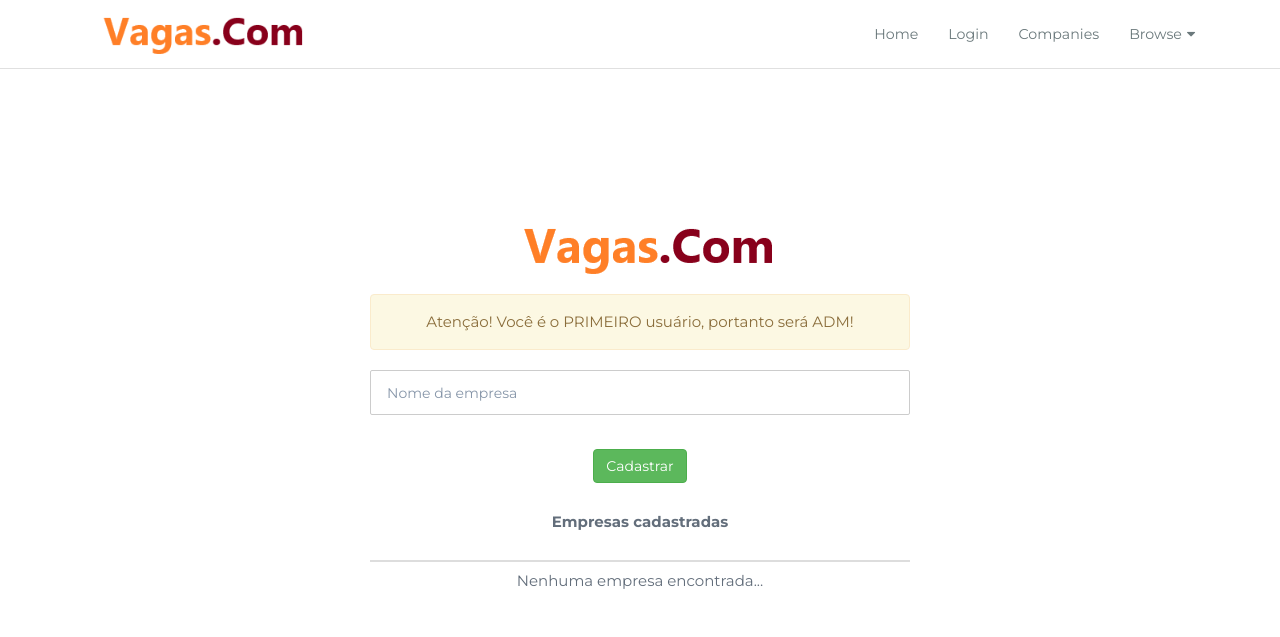
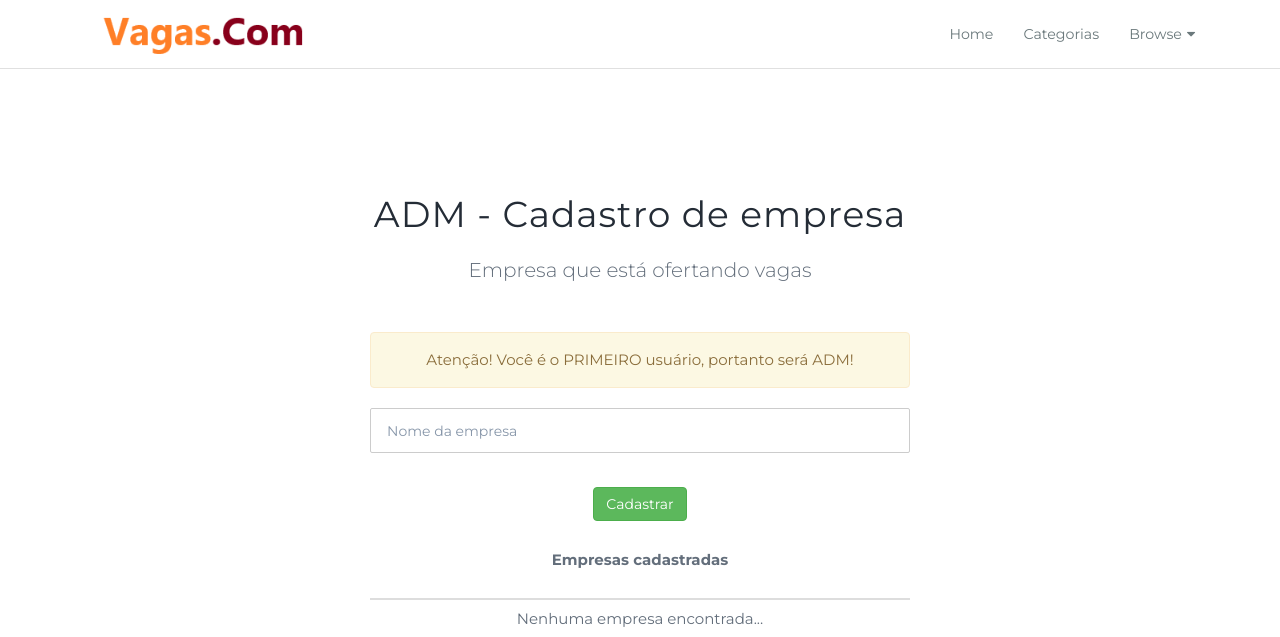
Before and after one commit to rafael5597/vagasdotcom, a PHP site: page /empresa/inserir.php in a window 1280 px wide. Shown: the top 637 px of the page. Run offline with PHP 8.4, Linux system fonts and the light colour scheme; data that the repository does not hold is empty.

Commit message:
Update inserir.php

```diff
--- a/empresa/inserir.php
+++ b/empresa/inserir.php
@@ -62,8 +62,7 @@ $retorno = $objEmpresaDAO->listar();
         <div class="collapse navbar-collapse" id="navbar-menu">
             <ul class="nav navbar-nav navbar-right" data-in="fadeInDown" data-out="fadeOutUp">
                 <li><a href="../index.php">Home</a></li>
-                <li><a href="login.php">Login</a></li>
-                <li><a href="../companies.php">Companies</a></li>
+                <li><a href="../categoria/inserir.php">Categorias</a></li>
                 <li class="dropdown">
                     <a href="#" class="dropdown-toggle" data-toggle="dropdown">Browse</a>
                     <ul class="dropdown-menu animated fadeOutUp" style="display: none; opacity: 1;">
@@ -81,8 +80,11 @@ $retorno = $objEmpresaDAO->listar();
 <!-- login section start -->
 <section class="login-wrapper">
     <div class="container">
+        <div class="row heading">
+            <h2>ADM - Cadastro de empresa</h2>
+            <p>Empresa que está ofertando vagas</p>
+        </div>
         <div class="col-md-6 col-sm-8 col-md-offset-3 col-sm-offset-2">
-            <img class="img-responsive" alt="logo" src="../img/logo.png">
             <?=$msg;?>
             <form action="inserir_ok.php" method="POST">
                 <input type="text" name="nome" required class="form-control input-lg" placeholder="Nome da empresa"/><br />
```
